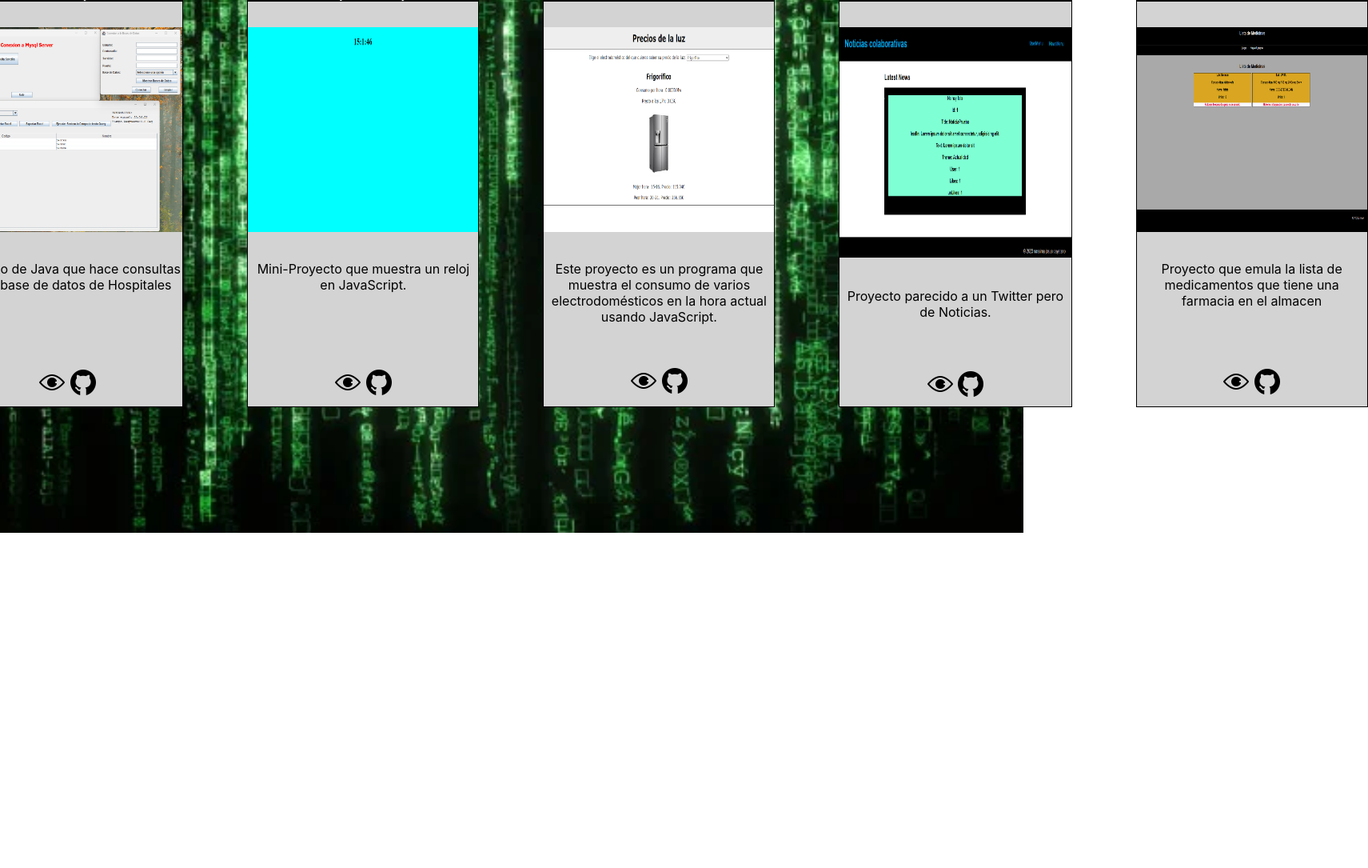
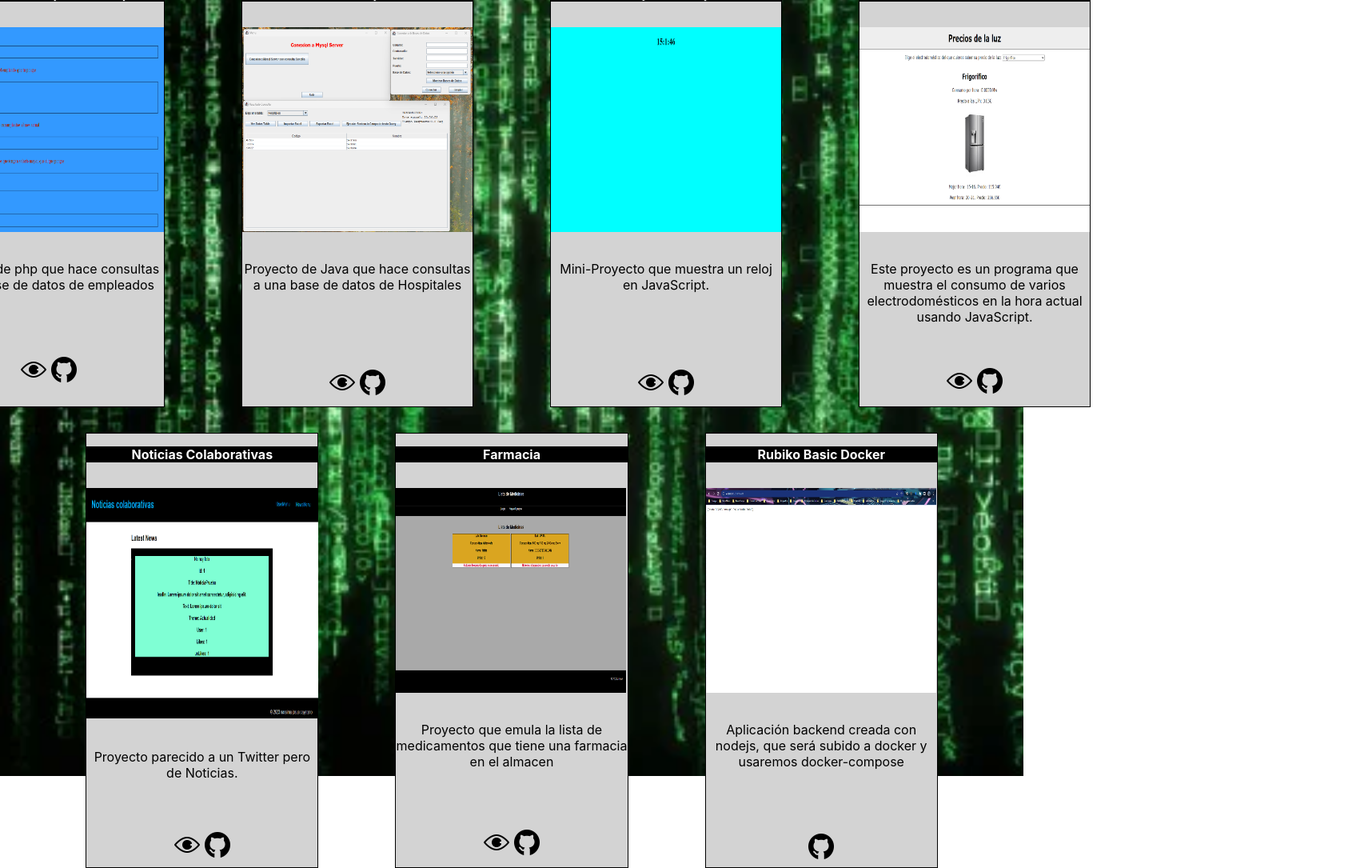
Before and after one commit to Josu88/portfolio, a React (Create React App) app: page /Proyects in a window 1280 px wide. Shown: the part 134-1219 px from the top of the page at 80% size, 1711 px wide, since content can reach past the window. Before the commit the page ends 800 px from the top, so only its background shows below. Built offline with nearby package versions, Linux system fonts and the light colour scheme.

Commit message:
Projectos actualizados

```diff
--- a/src/App.css
+++ b/src/App.css
@@ -13,7 +13,7 @@
   -moz-background-size: cover;
   -o-background-size: cover;
   background-size: cover;
-  height: 100vh;
+  height: 138vh;
 }
 
 .app Header {
@@ -117,11 +117,6 @@ section.ContactPage article.ButtonBarContact a {
   color: black;
 }
 
-section.ProyectsList {
-  display: flex;
-  gap: 1rem;
-}
-
 article.Proyect {
   background-color: lightgrey;
   border: 1px solid black;
@@ -130,10 +125,17 @@ article.Proyect {
   margin: 0 2rem;
 }
 
-section.ProyectsList {
+section.ProyectsList1,
+section.ProyectsList2 {
   display: flex;
   align-content: center;
   justify-content: center;
+  gap: 2rem;
+  margin-bottom: 2rem;
+}
+
+section.ProyectsList2 {
+  gap: 2rem;
 }
 
 section.ProyectsPage h2 {
@@ -171,7 +173,7 @@ article.Proyect p.ProyUrl4 {
 }
 
 article.Proyect p.ProyUrl5 {
-  margin: 6rem;
+  margin: 5rem;
 }
 
 article.Proyect p.ProyUrl6 {
--- a/src/pages/Proyects.js
+++ b/src/pages/Proyects.js
@@ -3,7 +3,7 @@ export const Proyects = () => {
   return (
     <section className="ProyectsPage">
       <h2>Estos son los Proyectos que he hecho o participado:</h2>
-      <section className="ProyectsList">
+      <section className="ProyectsList1">
         <article className="Proyect">
           <p className="ProyectName">Consultas Empleados Php</p>
           <img
@@ -33,14 +33,15 @@ export const Proyects = () => {
         </article>
 
         <article className="Proyect">
-          <p className="ProyectName">Consultas  Hospital Java</p>
+          <p className="ProyectName">Consultas Hospital Java</p>
           <img
             src="/ConsultasHospitalJava.png"
             alt="ConsultasHospitalJava"
             className="ProyImg"
           />
           <p className="Descripcion">
-            Proyecto de Java que hace consultas a una base de datos de Hospitales
+            Proyecto de Java que hace consultas a una base de datos de
+            Hospitales
           </p>
           <p className="ProyUrl6">
             <Link to="https://drive.google.com/file/d/1tdk-dC_u-CTjEK8abQx2ts6iNNb0cfvX/view?usp=drive_link">
@@ -116,7 +117,8 @@ export const Proyects = () => {
             </Link>
           </p>
         </article>
-
+      </section>
+      <section className="ProyectsList2">
         <article className="Proyect">
           <p className="ProyectName">Noticias Colaborativas</p>
           <img
@@ -169,6 +171,28 @@ export const Proyects = () => {
             </Link>
           </p>
         </article>
+
+        <article className="Proyect">
+          <p className="ProyectName">Rubiko Basic Docker</p>
+          <img
+            src="/Rubiko-Basic-Docker.png"
+            alt="RuDock"
+            className="ProyImg"
+          />
+          <p className="Descripcion">
+            Aplicación backend creada con nodejs, que será subido a docker y
+            usaremos docker-compose
+          </p>
+          <p className="ProyUrl5">
+            <Link to="https://github.com/Josu88/rubiko-basic-docker/tree/main">
+              <img
+                src="/iconGitHub.png"
+                alt="ProyectoGitHub"
+                className="IconGitHub"
+              />
+            </Link>
+          </p>
+        </article>
       </section>
     </section>
   );
```
Also changed, not shown: public/Rubiko-Basic-Docker.png (added).
